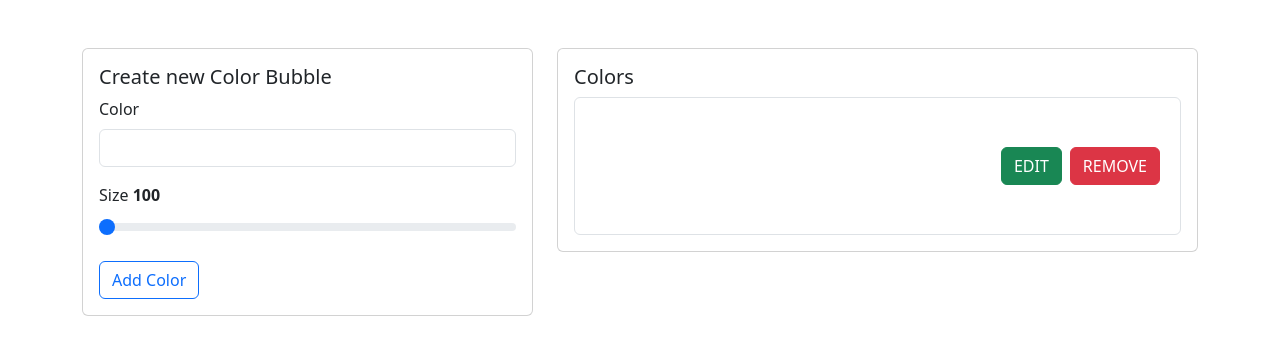
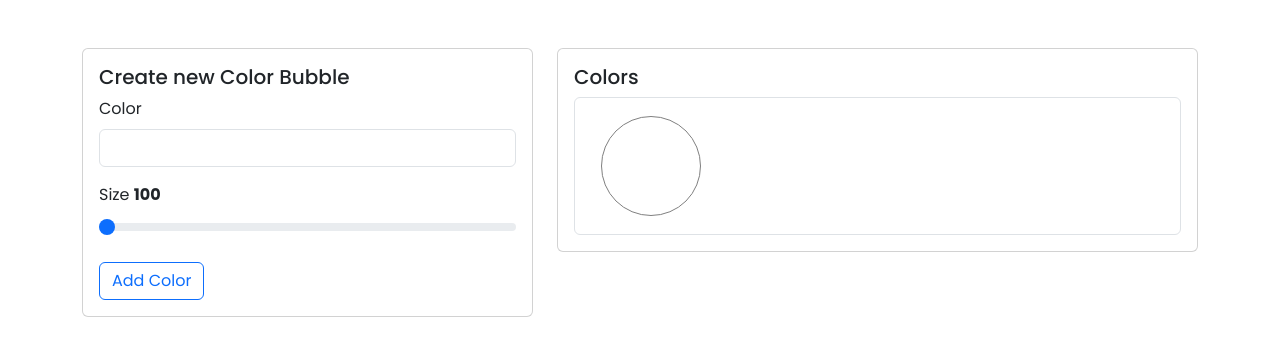
Before and after one commit to dkumza/color-bubbles-crud-react, a React (Vite) app: page / in a window 1280 px wide. Both pictures are taken after a click on the button "Add Color". Shown: the top 356 px of the page. Built offline with nearby package versions, Linux system fonts and the light colour scheme.

Commit message:
edit remove styling

```diff
--- a/package.json
+++ b/package.json
@@ -11,6 +11,7 @@
   },
   "dependencies": {
     "bootstrap": "^5.3.2",
+    "bootstrap-icons": "^1.11.2",
     "react": "^18.2.0",
     "react-dom": "^18.2.0",
     "sass": "^1.69.5",
--- a/src/App.jsx
+++ b/src/App.jsx
@@ -17,28 +17,22 @@ function App() {
    const [edit, setEdit] = useState(null);
    const [updateBubble, setUpdateBubble] = useState(null);
 
-   useEffect((_) => {
+   useEffect(() => {
       // imitate fetch from server
       setTimeout((_) => {
          setColors(read(KEY));
       }, 100);
-
-      console.log(read(KEY));
    }, []);
 
-   useEffect(
-      (_) => {
+   useEffect(() => {
       if (null === create) {
          return;
       }
       const id = store(KEY, create);
       setColors((c) => [{ ...create, id }, ...c]);
-      },
-      [create]
-   );
+   }, [create]);
 
-   useEffect(
-      (_) => {
+   useEffect(() => {
       if (null === clear) {
          return;
       }
@@ -46,20 +40,19 @@ function App() {
       setColors((c) => c.filter((color) => color.id !== clear.id));
       setClear(null);
       setRemove(null);
-      },
-      [clear]
+   }, [clear]);
+
+   useEffect(() => {
+      if (null === updateBubble) {
+         return;
+      }
+      update(KEY, updateBubble);
+      setColors((c) =>
+         c.map((color) => (color.id === updateBubble.id ? updateBubble : color))
       );
-
-   // useEffect(_ => {
-   //   if (null === update) {
-   //     return;
-   //   }
-   //   update(KEY, update);
-   //   setColors(c => c.map(color => color.id === update.id ? update : color));
-   //   setUpdate(null);
-   //   setEdit(null);
-   // }
-   // , [update]);
+      setUpdateBubble(null);
+      setEdit(null);
+   }, [updateBubble]);
 
    return (
       <div className="container user-87548">
--- a/src/App.scss
+++ b/src/App.scss
@@ -1,4 +1,8 @@
+@import url("https://fonts.googleapis.com/css2?family=Poppins:ital,wght@0,100;0,200;0,300;0,400;0,500;0,600;0,700;0,800;1,100;1,200;1,300;1,400;1,500;1,600;1,700&display=swap");
+@import url("https://cdn.jsdelivr.net/npm/bootstrap-icons@1.11.2/font/bootstrap-icons.min.css");
+
 .user-87548 {
+   font-family: "Poppins", sans-serif;
 
    .ball-bin {
       display: flex;
@@ -6,19 +10,46 @@
       align-items: center;
 
       .color-ball {
+         position: relative;
          width: 50px;
          height: 50px;
          border-radius: 50%;
+         border: 1px solid gray;
          background-color: gray;
          margin: 10px;
          display: flex;
+         transition: transform 0.3s;
+      }
+      .color-ball:hover {
+         cursor: pointer;
+         transform: scale(0.9);
       }
 
+      .edit-btn {
+         position: absolute;
+         display: flex;
+         gap: 10px;
+         top: 50%;
+         left: 50%;
+         transform: translate(-50%, -50%);
+      }
+
+      .edit-btn-class {
+         background-color: white;
+         transition: transform 0.3s;
+         border: none;
+         border-radius: 20%;
+         padding: 0 5px;
+         font-weight: 600;
+      }
+
+      .edit-btn-class:hover {
+         transform: scale(1.25);
+      }
    }
 
    .modal {
       display: block;
       background-color: #00000088;
    }
-
 }
--- a/src/Components/Edit.jsx
+++ b/src/Components/Edit.jsx
@@ -1,10 +1,11 @@
-import { useEffect, useState } from 'react';
-export default function Edit({ edit, setEdit, setUpdate }) {
+/* eslint-disable react/prop-types */
+import { useEffect, useState } from "react";
 
-    const [color, setColor] = useState('#ffffff');
+export default function Edit({ edit, setEdit, setUpdateBubble }) {
+   const [color, setColor] = useState("#ffffff");
    const [size, setSize] = useState(100);
 
-    useEffect(_ => {
+   useEffect(() => {
       if (null === edit) {
          return;
       }
@@ -12,10 +13,10 @@ export default function Edit({ edit, setEdit, setUpdate }) {
       setSize(edit.size);
    }, [edit]);
 
-    const save = _ => {
-        setUpdate({ ...edit, color, size });
+   const save = (_) => {
+      setUpdateBubble({ ...edit, color, size });
       setEdit(null);
-    }
+   };
 
    if (null === edit) {
       return null;
@@ -26,25 +27,56 @@ export default function Edit({ edit, setEdit, setUpdate }) {
          <div className="modal-dialog modal-dialog-centered">
             <div className="modal-content">
                <div className="modal-header">
-                        <h5 className="modal-title">Edit Color</h5>
-                        <button type="button" className="btn-close" onClick={_ => setEdit(null)}></button>
+                  <h5 className="modal-title">Edit Color and Size</h5>
+                  <button
+                     type="button"
+                     className="btn-close"
+                     onClick={() => setEdit(null)}
+                  ></button>
                </div>
                <div className="modal-body">
                   <div className="mb-3">
                      <label className="form-label">Color</label>
-                            <input type="color" value={color} onChange={e => setColor(e.target.value)} className="form-control form-control-color" />
+                     <input
+                        type="color"
+                        value={color}
+                        onChange={(e) => setColor(e.target.value)}
+                        className="form-control form-control-color w-100"
+                     />
                   </div>
                   <div className="mb-3">
-                            <label className="form-label">Size <b>{size}</b></label>
-                            <input type="range" min={100} max={200} step={1} value={size} onChange={e => setSize(e.target.value)} className="form-range" />
+                     <label className="form-label">
+                        Size <b>{size}</b>
+                     </label>
+                     <input
+                        type="range"
+                        min={100}
+                        max={200}
+                        step={1}
+                        value={size}
+                        onChange={(e) => setSize(e.target.value)}
+                        className="form-range"
+                     />
                   </div>
                </div>
                <div className="modal-footer">
-                        <button onClick={_ => setEdit(null)} type="button" className="btn btn-secondary">Cancel</button>
-                        <button type="button" onClick={save} className="btn btn-success">Save</button>
+                  <button
+                     onClick={() => setEdit(null)}
+                     type="button"
+                     className="btn btn-secondary"
+                  >
+                     Cancel
+                  </button>
+                  <button
+                     type="button"
+                     onClick={save}
+                     className="btn btn-success"
+                  >
+                     Save
+                  </button>
                </div>
             </div>
          </div>
       </div>
-    )
+   );
 }
--- a/src/Components/List.jsx
+++ b/src/Components/List.jsx
@@ -1,35 +1,63 @@
+/* eslint-disable react/prop-types */
+import { useState } from "react";
+
 export default function List({ colors, setRemove, setEdit }) {
+   const [hoveredElement, setHoveredElement] = useState(null);
+
+   const handleMouseOver = (colorId) => {
+      setHoveredElement(colorId);
+   };
+
+   const handleMouseOut = () => {
+      setHoveredElement(null);
+   };
    return (
       <div className="card mt-5">
          <div className="card-body">
             <h5 className="card-title">Colors</h5>
             <ul className="list-group">
-                    {
-                        colors === null && <li className="list-group-item">Loading...</li>
-                    }
-                    {
-                        colors !== null && !colors.length && <li className="list-group-item">No colors yet</li>
-                    }
-                    {
-                        colors !== null && colors.length !== 0 && colors.map(color => (
+               {colors === null && (
+                  <li className="list-group-item">Loading...</li>
+               )}
+               {colors !== null && !colors.length && (
+                  <li className="list-group-item">No colors yet</li>
+               )}
+               {colors !== null &&
+                  colors.length !== 0 &&
+                  colors.map((color) => (
                      <li key={color.id} className="list-group-item">
                         <div className="ball-bin">
-                                    <div className="color-ball" style={
-                                        {
+                           <div
+                              onMouseOver={() => handleMouseOver(color.id)}
+                              onMouseOut={handleMouseOut}
+                              className="color-ball"
+                              style={{
                                  backgroundColor: color.color,
-                                            width: color.size + 'px',
-                                            height: color.size + 'px'
-                                        }
-                                    }>
+                                 width: color.size + "px",
+                                 height: color.size + "px",
+                              }}
+                           >
+                              {hoveredElement === color.id && (
+                                 <div className="edit-btn">
+                                    <button
+                                       className="edit-btn-class"
+                                       onClick={() => setEdit(color)}
+                                    >
+                                       <i className="bi bi-pencil-square text-success"></i>
+                                    </button>
+                                    <button
+                                       className="edit-btn-class "
+                                       onClick={() => setRemove(color)}
+                                    >
+                                       {" "}
+                                       <i className="i bi-x-lg text-danger"></i>
+                                    </button>
                                  </div>
-                                    <div className="buttons">
-                                    <button onClick={_ => setRemove(color)} className="btn btn-danger float-end m-1">REMOVE</button>
-                                    <button onClick={_ => setEdit(color)} className="btn btn-success float-end m-1">EDIT</button>
+                              )}
                            </div>
                         </div>
                      </li>
-                        ))
-                    }
+                  ))}
             </ul>
          </div>
       </div>
```
Also changed, not shown: 1 other file (tests, documents, lock files or other folders). Lines whose indentation alone changed are shown as unchanged.
